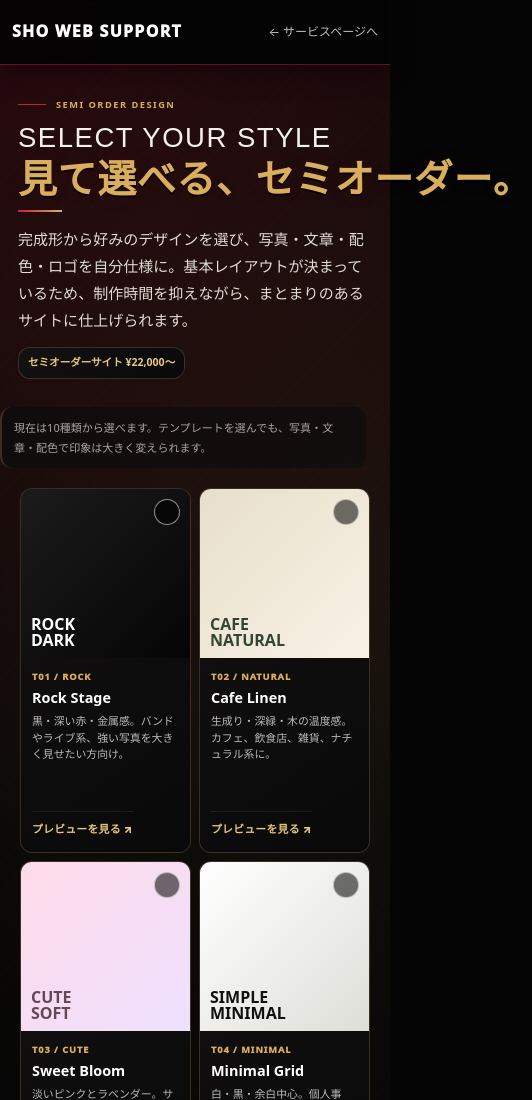
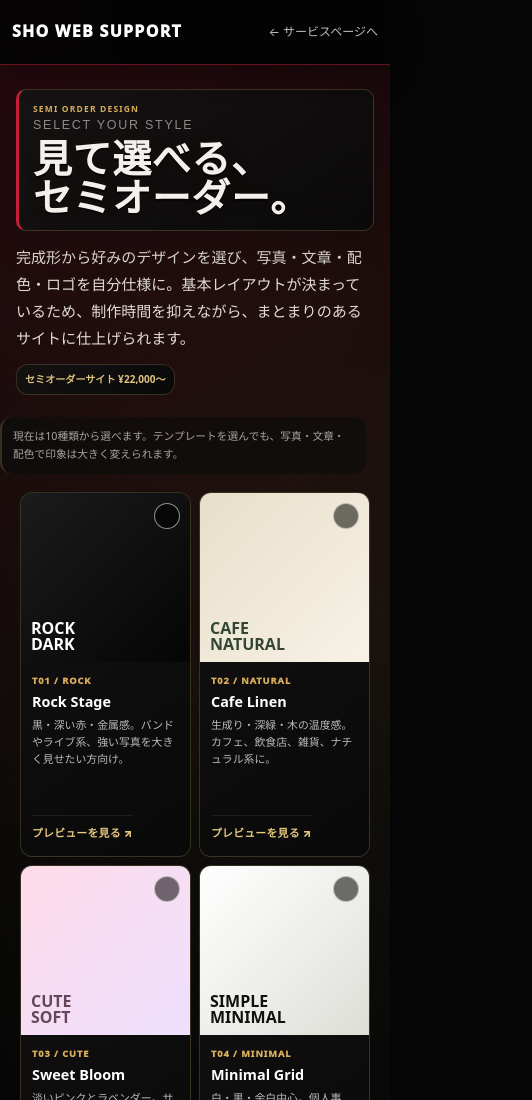
Before and after one commit to sho-support/sho-support.github.io, a website: page website-templates.html in a window 390 px wide. Shown: the top 1100 px of the page, 532 px wide, since content can reach past the window. Drawn offline with Linux system fonts and the light colour scheme.

Commit message:
Rebuild semi-order hero as compact title plate

```diff
--- a/website-templates.html
+++ b/website-templates.html
@@ -8,32 +8,30 @@
 <style>
 *{box-sizing:border-box}body{margin:0;background:#050505;color:#fff;font-family:system-ui,-apple-system,"Noto Sans JP",sans-serif;line-height:1.7}.wrap{width:min(calc(100% - 24px),1100px);margin:auto}a{color:inherit;text-decoration:none}
 header{position:sticky;top:0;z-index:20;background:rgba(5,5,5,.94);border-bottom:1px solid rgba(255,255,255,.12);backdrop-filter:blur(12px)}.head{min-height:64px;display:flex;align-items:center;justify-content:space-between}.brand{font-weight:950}.back{font-size:.75rem;color:#bbb}
-.hero{padding:42px 0 26px}
+.hero{padding:30px 0 18px}
 .hero .wrap{max-width:780px}
-.kicker{display:flex;align-items:center;gap:10px;color:#d9ae5c;font-weight:900;letter-spacing:.18em;font-size:.64rem}
-.kicker:before{content:"";width:28px;height:1px;background:#c51f38}
-.hero-title{margin-top:13px}
-.hero-title-en{display:block;font-family:"Bebas Neue",sans-serif;font-size:clamp(1.8rem,5vw,2.7rem);line-height:1;letter-spacing:.065em;color:#f4f1ed;white-space:nowrap}
-.hero-title h1{margin:9px 0 0;font-family:var(--jp);font-size:clamp(1.18rem,3.8vw,1.55rem);line-height:1.45;letter-spacing:.025em;font-weight:800;color:#d9ae5c;white-space:nowrap}
-.hero-title:after{content:"";display:block;width:54px;height:2px;margin-top:15px;background:linear-gradient(90deg,#c51f38,#d9ae5c)}
-.hero p{max-width:680px;margin:17px 0 0;color:#bbb5ae;font-size:.82rem;line-height:1.9;font-weight:400}
-.price{display:inline-flex;margin-top:16px;padding:7px 11px;border:1px solid rgba(217,174,92,.28);border-radius:8px;background:rgba(8,8,8,.52);color:#e8c982;font-weight:850;font-size:.7rem}
+.hero-plate{position:relative;max-width:620px;padding:17px 18px 16px;border:1px solid rgba(217,174,92,.23);border-left:3px solid #c51f38;border-radius:12px;background:linear-gradient(145deg,rgba(20,20,20,.94),rgba(9,9,9,.92));box-shadow:0 14px 34px rgba(0,0,0,.18)}
+.kicker{display:block;margin:0 0 6px;color:#d9ae5c;font-weight:900;letter-spacing:.16em;font-size:.58rem;line-height:1.2}
+.hero-title{margin:0}
+.hero-title-en{display:block;margin:0;color:#8f8b86;font-family:"Bebas Neue",sans-serif;font-size:.9rem;line-height:1;letter-spacing:.16em}
+.hero-title h1{margin:7px 0 0;font-family:var(--jp);font-size:1.28rem;line-height:1.4;letter-spacing:.015em;font-weight:850;color:#f4f1ed;white-space:normal;overflow-wrap:anywhere}
+.hero-copy{max-width:650px;margin:15px 0 0;color:#aaa49e;font-size:.76rem;line-height:1.9;font-weight:400}
+.price{display:inline-flex;margin-top:13px;padding:6px 9px;border:1px solid rgba(217,174,92,.25);border-radius:7px;background:rgba(8,8,8,.5);color:#dfc27e;font-weight:850;font-size:.66rem}
 .note{margin:6px 0 24px;padding:12px 14px;border-left:2px solid rgba(217,174,92,.5);background:rgba(13,13,13,.7);color:#a9a49e;font-size:.72rem;line-height:1.75}
 .grid{display:grid;grid-template-columns:repeat(3,1fr);gap:16px;padding:0 6px 54px}.card{overflow:hidden;border:1px solid rgba(217,174,92,.22);border-radius:18px;background:#0d0d0d}.thumb{aspect-ratio:1/1;height:auto;padding:16px;display:flex;align-items:flex-end;position:relative;overflow:hidden}.thumb strong{position:relative;z-index:2;font-size:1.5rem;line-height:1}.rock{background:linear-gradient(135deg,#1b1b1b,#050505);color:#fff}.cafe{background:linear-gradient(135deg,#e7dfca,#f8f2e6);color:#344534}.cute{background:linear-gradient(135deg,#ffdbe9,#eee0ff);color:#664759}.minimal{background:linear-gradient(135deg,#fff,#deded8);color:#111}.premium{background:linear-gradient(135deg,#0d2535,#061019);color:#ecd49e}.pop{background:linear-gradient(135deg,#ffd75c,#ff8166);color:#1f1f1f}.vintage{background:linear-gradient(135deg,#5a2f20,#d8b27a);color:#fff2d5}.cyber{background:linear-gradient(135deg,#07111f,#5120a8);color:#63f3ff}.organic{background:linear-gradient(135deg,#d8dec8,#7c9271);color:#243327}.editorial{background:linear-gradient(135deg,#f3efe8,#b9b2aa);color:#171717}
 .body{padding:17px}.tag{color:#d9ae5c;font-size:.67rem;font-weight:950;letter-spacing:.1em}.body h2{margin:4px 0 6px;font-size:1.1rem}.body p{margin:0;color:#bbb;font-size:.76rem;min-height:66px}.preview-mini{display:inline-flex;margin-top:10px;padding-top:8px;border-top:1px solid rgba(255,255,255,.08);color:#e7c97d;font-size:.68rem;font-weight:900;letter-spacing:.02em}.actions{display:none}.card{position:relative;cursor:pointer}.pick-check{position:absolute;right:10px;top:10px;z-index:4;width:26px;height:26px;border-radius:50%;display:grid;place-items:center;border:1px solid rgba(255,255,255,.55);background:rgba(0,0,0,.55);color:transparent;font-weight:950}.card.selected .pick-check{background:#64d990;border-color:#64d990;color:#08120b}.card.selected{outline:2px solid #64d990;outline-offset:-2px}.btn{display:flex;align-items:center;justify-content:center;min-height:44px;border-radius:9px;border:1px solid rgba(255,255,255,.13);background:#131313;font-size:.72rem;font-weight:900}.btn.main{background:linear-gradient(135deg,#c51f38,#851226);border-color:#c51f38}
 .explain{padding:28px 0 48px;border-top:1px solid rgba(255,255,255,.07)}.explain-grid{display:grid;grid-template-columns:repeat(3,1fr);gap:10px}.ex{padding:17px;border:1px solid rgba(255,255,255,.1);border-radius:14px;background:#0c0c0c}.ex b{display:block;color:#d9ae5c}.ex p{margin:5px 0 0;color:#bbb;font-size:.76rem}
 footer{padding:26px 0;color:#777;font-size:.7rem;border-top:1px solid rgba(255,255,255,.08)}
 @media(max-width:820px){.grid{grid-template-columns:1fr 1fr;gap:12px;padding-left:8px;padding-right:8px}.explain-grid{grid-template-columns:1fr}}@media(max-width:560px){
-.hero{padding:32px 0 22px}
-.hero .wrap{width:min(calc(100% - 36px),780px)}
-.kicker{font-size:.58rem;letter-spacing:.16em}
-.hero-title{margin-top:11px}
-.hero-title-en{font-size:1.72rem;letter-spacing:.055em}
-.hero-title h1{font-size:1.12rem;line-height:1.45;margin-top:7px}
-.hero-title:after{margin-top:12px;width:44px}
-.hero p{font-size:.75rem;line-height:1.9;margin-top:14px}
-.price{margin-top:13px;font-size:.66rem;padding:6px 9px}
-.note{font-size:.69rem;padding:11px 12px;margin-bottom:20px}
+.hero{padding:24px 0 16px}
+.hero .wrap{width:min(calc(100% - 32px),780px)}
+.hero-plate{max-width:none;padding:14px 14px 13px;border-radius:10px}
+.kicker{font-size:.53rem;letter-spacing:.14em;margin-bottom:5px}
+.hero-title-en{font-size:.78rem;letter-spacing:.14em}
+.hero-title h1{font-size:1.02rem;line-height:1.45;margin-top:6px;white-space:normal;word-break:keep-all;overflow-wrap:break-word}
+.hero-copy{font-size:.71rem;line-height:1.85;margin-top:13px}
+.price{margin-top:11px;font-size:.63rem;padding:6px 8px}
+.note{font-size:.67rem;padding:10px 11px;margin-bottom:18px}
 .grid{grid-template-columns:repeat(2,minmax(0,1fr));gap:8px}.card{border-radius:14px}.thumb{aspect-ratio:1/1;height:auto;padding:10px}.thumb strong{font-size:1rem}.body{padding:11px}.tag{font-size:.58rem}.body h2{font-size:.9rem;line-height:1.25}.body p{font-size:.68rem;min-height:88px;line-height:1.55}.actions{gap:5px}.btn{min-height:40px;padding:5px;font-size:.64rem;line-height:1.35;text-align:center}
 }
 </style>
@@ -41,7 +39,7 @@ footer{padding:26px 0;color:#777;font-size:.7rem;border-top:1px solid rgba(255,2
 <body>
 <header><div class="wrap head"><div class="brand">SHO WEB SUPPORT</div><a class="back" href="website-support.html">← サービスページへ</a></div></header>
 <main>
-<section class="hero"><div class="wrap"><div class="kicker">SEMI ORDER DESIGN</div><div class="hero-title"><span class="hero-title-en">SELECT YOUR STYLE</span><h1>見て選べる、セミオーダー。</h1></div><p>完成形から好みのデザインを選び、写真・文章・配色・ロゴを自分仕様に。基本レイアウトが決まっているため、制作時間を抑えながら、まとまりのあるサイトに仕上げられます。</p><div class="price">セミオーダーサイト ¥22,000〜</div></div></section>
+<section class="hero"><div class="wrap"><div class="hero-plate"><div class="kicker">SEMI ORDER DESIGN</div><div class="hero-title"><span class="hero-title-en">SELECT YOUR STYLE</span><h1>見て選べる、セミオーダー。</h1></div></div><p class="hero-copy">完成形から好みのデザインを選び、写真・文章・配色・ロゴを自分仕様に。基本レイアウトが決まっているため、制作時間を抑えながら、まとまりのあるサイトに仕上げられます。</p><div class="price">セミオーダーサイト ¥22,000〜</div></div></section>
 <div class="wrap note">現在は10種類から選べます。テンプレートを選んでも、写真・文章・配色で印象は大きく変えられます。</div>
 <section class="wrap grid">
 <div class="card"><span class="pick-check">✓</span><div class="thumb rock"><strong>ROCK<br>DARK</strong></div><div class="body"><div class="tag">T01 / ROCK</div><h2>Rock Stage</h2><p>黒・深い赤・金属感。バンドやライブ系、強い写真を大きく見せたい方向け。</p><a class="preview-mini" href="website-template-preview.html?style=rock" target="_blank" rel="noopener">プレビューを見る ↗</a></div></div>
```
